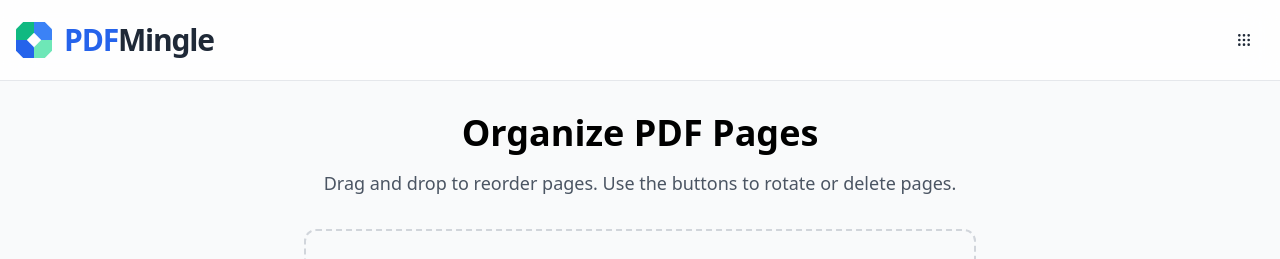
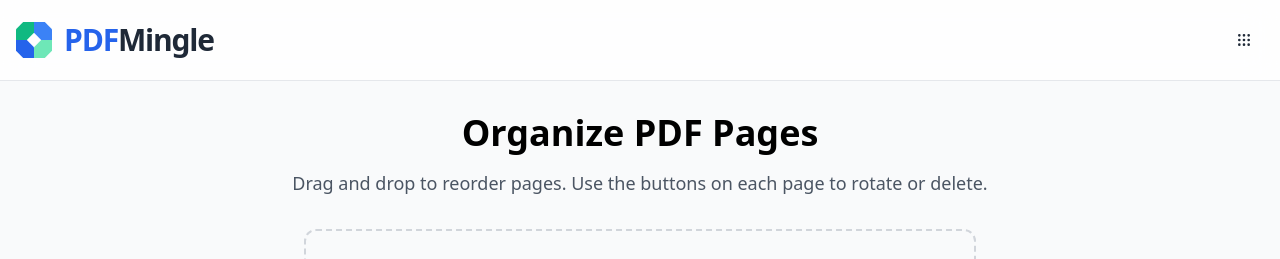
Before and after one commit to widhia-solanki/Pdfmingle, a Next.js app: page /organize-pdf in a window 1280 px wide. Shown: the top 259 px of the page. Built offline with nearby package versions, Linux system fonts and the light colour scheme.

Commit message:
Update organize-pdf.tsx

```diff
--- a/src/pages/organize-pdf.tsx
+++ b/src/pages/organize-pdf.tsx
@@ -1,6 +1,6 @@
 // src/pages/organize-pdf.tsx
 
-import React, { useState, useCallback, useEffect } from 'react';
+import React, { useState, useCallback } from 'react';
 import { NextPage } from 'next';
 import Head from 'next/head';
 import * as pdfjsLib from 'pdfjs-dist';
@@ -26,6 +26,7 @@ const OrganizePdfPage: NextPage = () => {
   const [processedFileName, setProcessedFileName] = useState('');
 
   const loadInitialPages = async (selectedFile: File) => {
+    setStatus('arranging'); // Show loading state immediately
     try {
       const fileBuffer = await selectedFile.arrayBuffer();
       const pdf = await pdfjsLib.getDocument({ data: fileBuffer }).promise;
@@ -35,7 +36,6 @@ const OrganizePdfPage: NextPage = () => {
         rotation: 0,
       }));
       setPages(initialPages);
-      setStatus('arranging');
     } catch (err) {
       setError("Could not read the PDF. It may be corrupt or password-protected.");
       setStatus('error');
@@ -91,7 +91,7 @@ const OrganizePdfPage: NextPage = () => {
       <div className="container mx-auto px-4 py-8">
         <h1 className="text-4xl font-bold text-center mb-4">Organize PDF Pages</h1>
         <p className="text-lg text-gray-600 text-center mb-8">
-          Drag and drop to reorder pages. Use the buttons to rotate or delete pages.
+          Drag and drop to reorder pages. Use the buttons on each page to rotate or delete.
         </p>
 
         {status === 'idle' && (
```
